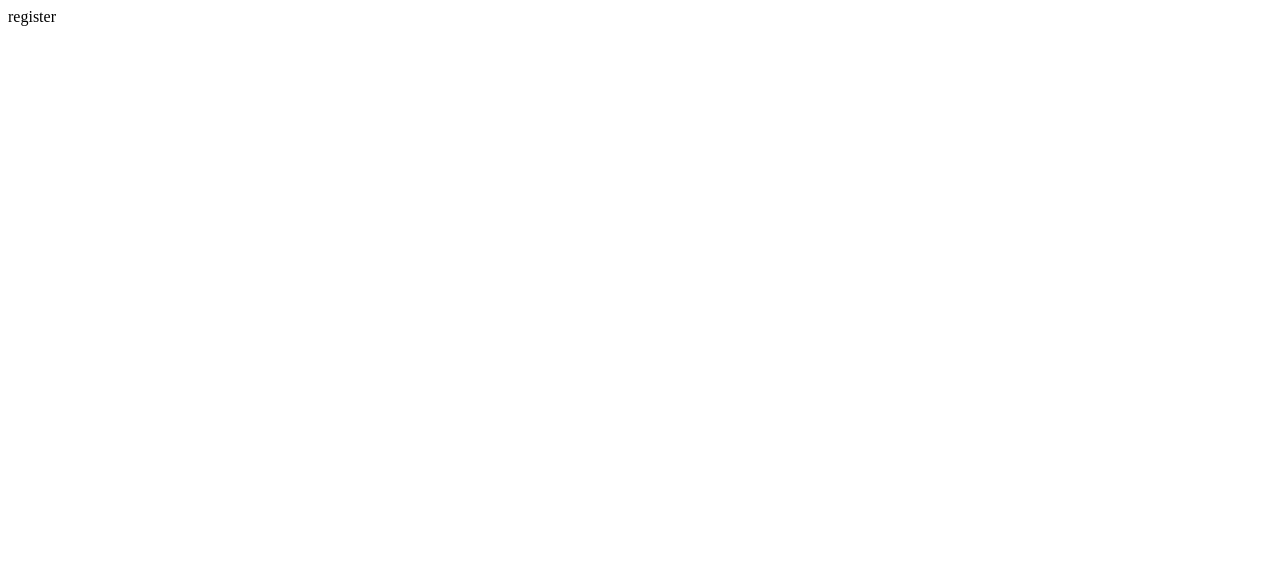
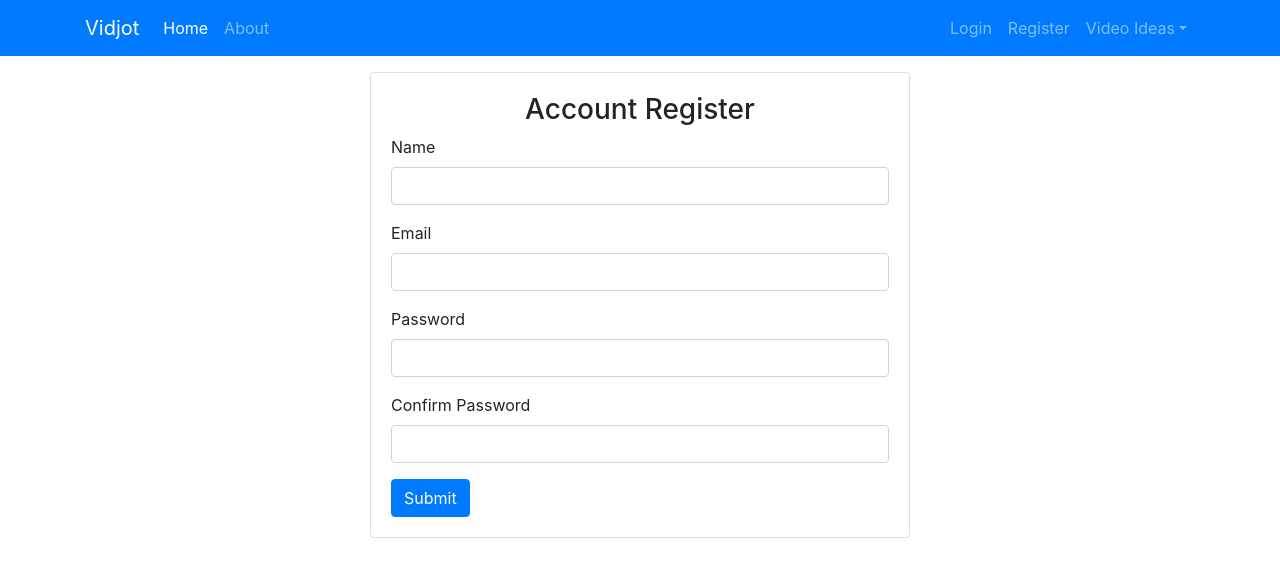
Before and after one commit to keyspress/nodejs-express-mongodb-dev-to-deployment, a Node server app: page /users/register in a window 1280 px wide. Before the commit the part shown is almost empty. Shown: the top 577 px of the page. Run offline with Node 20, Linux system fonts and the light colour scheme; some libraries are stand-ins or nearby versions.

Commit message:
lecture 27

```diff
--- a/vidjot/app.js
+++ b/vidjot/app.js
@@ -1,4 +1,5 @@
 const express = require('express');
+const path = require('path');
 const exphbs = require('express-handlebars');
 const methodOverride = require('method-override');
 const flash = require('connect-flash');
@@ -29,6 +30,9 @@ app.set('view engine', 'handlebars');
 // Body parser Middleware
 app.use(bodyParser.urlencoded({ extended: false }));
 app.use(bodyParser.json());
+
+// Static folder
+app.use(express.static(path.join(__dirname, 'public')));
 
 // Method Override Middleware
 app.use(methodOverride('_method'));
--- a/vidjot/routes/users.js
+++ b/vidjot/routes/users.js
@@ -4,12 +4,12 @@ const router = express.Router();
 
 // User Login
 router.get('/login', (req, res) => {
-  res.send('login');
+  res.render('users/login');
 });
 
 // User Register
 router.get('/register', (req, res) => {
-  res.send('register');
+  res.render('users/register');
 });
 
 module.exports = router;
--- a/vidjot/views/layouts/main.handlebars
+++ b/vidjot/views/layouts/main.handlebars
@@ -7,6 +7,7 @@
   <meta http-equiv="X-UA-Compatible" content="ie=edge">
   <link rel="stylesheet" href="https://stackpath.bootstrapcdn.com/bootstrap/4.1.3/css/bootstrap.min.css" integrity="sha384-MCw98/SFnGE8fJT3GXwEOngsV7Zt27NXFoaoApmYm81iuXoPkFOJwJ8ERdknLPMO"
     crossorigin="anonymous">
+  <link rel="stylesheet" href="/css/style.css">
   <title>Vidjot</title>
 </head>
 
--- a/vidjot/views/partials/_navbar.handlebars
+++ b/vidjot/views/partials/_navbar.handlebars
@@ -16,6 +16,12 @@
         </li>
       </ul>
       <ul class="navbar-nav ml-auto">
+        <li class="nav-item">
+          <a href="/users/login" class="nav-link">Login</a>
+        </li>
+        <li class="nav-item">
+          <a href="/users/register" class="nav-link">Register</a>
+        </li>
         <li class="nav-item dropdown">
           <a href="#" class="nav-link dropdown-toggle" data-toggle="dropdown" id="navbarDropdownMenuLink">Video Ideas</a>
           <div class="dropdown-menu">
--- /dev/null
+++ b/vidjot/views/users/register.handlebars
@@ -0,0 +1,26 @@
+<div class="row">
+  <div class="col-md-6 mx-auto">
+    <div class="card card-body">
+      <h3 class="text-center">Account Register</h3>
+      <form>
+        <div class="form-group">
+          <label for="text">Name</label>
+          <input type="text" class="form-control" required name="name">
+        </div>
+        <div class="form-group">
+          <label for="email">Email</label>
+          <input type="email" class="form-control" required name="email">
+        </div>
+        <div class="form-group">
+          <label for="password">Password</label>
+          <input type="password" class="form-control" required name="password">
+        </div>
+        <div class="form-group">
+          <label for="password2">Confirm Password</label>
+          <input type="password" class="form-control" required name="password2">
+        </div>
+        <button type="submit" class="btn btn-primary">Submit</button>
+      </form>
+    </div>
+  </div>
+</div>
```
Also changed, not shown: vidjot/views/users/login.handlebars (added, +18 -0 lines), vidjot/public/css/style.css (added).
